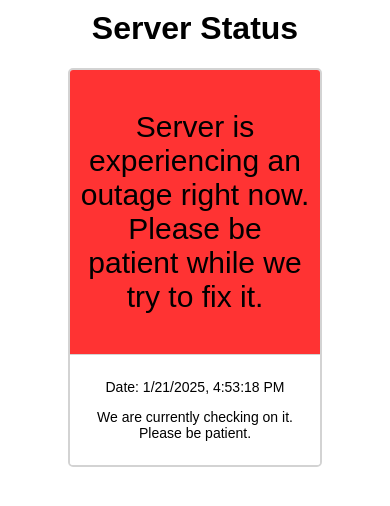
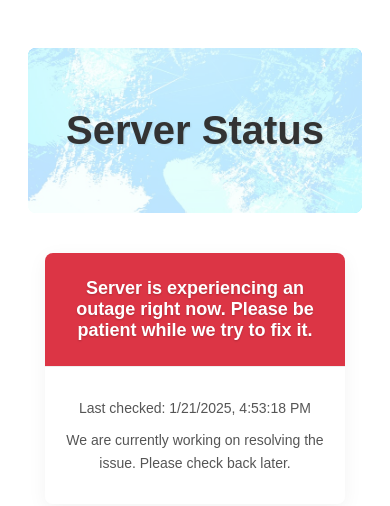
Before and after one commit to samueldervishi1/social-media-app, a React (Vite) app in the folder client/: page /health in a window 390 px wide. Shown: the top 506 px of the page. Built offline with nearby package versions, Linux system fonts and the light colour scheme; no server answers; a web font is replaced by a local one.

Commit message:
minor layout changes and fixes

```diff
--- a/client/src/assets/about.json
+++ b/client/src/assets/about.json
@@ -2,7 +2,7 @@
   "aboutApp": [
     {
       "id": 1,
-      "title": "Introduction to ChattrChattrChattr",
+      "title": "Introduction to Chattr",
       "content": "Chattr is an innovative social media platform designed to foster meaningful connections and enrich user experiences. Unlike traditional social networks, Chattr prioritizes creating a community where individuals can express themselves openly in a safe and supportive environment. Our mission is to empower users to share their thoughts, ideas, and experiences while cultivating a sense of belonging and connection within a positive digital space."
     },
     {
--- a/client/src/components/CommunityDetails.jsx
+++ b/client/src/components/CommunityDetails.jsx
@@ -3,7 +3,7 @@ import axios from 'axios';
 import { useParams } from 'react-router-dom';
 import { Modal } from 'react-bootstrap';
 import { IoCreateOutline } from 'react-icons/io5';
-import { FaFacebook, FaTwitter, FaInstagram, FaWhatsapp } from 'react-icons/fa';
+import { FaFacebook, FaTwitter, FaInstagram  } from 'react-icons/fa';
 import { TiArrowDownThick, TiArrowUpThick } from 'react-icons/ti';
 import placeHolderImage from '../assets/placeholder.png';
 import placeHolderLogo from '../assets/logo-placeholder-image.png';
@@ -553,13 +553,6 @@ const CommunityDetails = () => {
           <p>Share this community using the links below:</p>
           <div className={styles.share_links}>
             <a
-              href={`https://wa.me/?text=Check out this community: ${window.location.origin}/c/community/${community.name}`}
-              target='_blank'
-              rel='noopener noreferrer'
-            >
-              <FaWhatsapp /> WhatsApp
-            </a>
-            <a
               href={`https://www.facebook.com/sharer/sharer.php?u=${window.location.origin}/c/community/${community.name}`}
               target='_blank'
               rel='noopener noreferrer'
--- a/client/src/components/HealthCheck.jsx
+++ b/client/src/components/HealthCheck.jsx
@@ -66,16 +66,14 @@ const HealthCheck = () => {
 
   return (
     <div className={styles.container}>
-      <h1 className={styles.title}>Server Status</h1>
+      <div className={styles.h1_container}>
+        <h1 className={styles.title}>Server Status</h1>
+      </div>
 
       {isLoading ? (
         <div className={styles.loader}>
-          <img
-            src={loaderGif}
-            alt='Loading...'
-            style={{ width: '30px', height: '30px' }}
-          />
-          <p style={{ color: 'white' }}>Loading server status...</p>
+          <img src={loaderGif} alt='Loading...' className={styles.spinner} />
+          <p>Loading server status...</p>
         </div>
       ) : (
         <div className={styles.statusMessage}>
@@ -88,13 +86,25 @@ const HealthCheck = () => {
                 : styles.red
             }`}
           >
-            <p style={{ fontSize: 30, color: 'black' }}>{statusData.status}</p>
+            <p>{statusData.status}</p>
           </div>
 
           <div className={styles.statusDetails}>
-            <p>Date: {new Date().toLocaleString()}</p>
+            <p>Last checked: {new Date().toLocaleString()}</p>
             {statusData.color === 'red' && (
-              <p>We are currently checking on it. Please be patient.</p>
+              <p>
+                We are currently working on resolving the issue. Please check
+                back later.
+              </p>
+            )}
+            {statusData.color === 'yellow' && (
+              <p>
+                The server is operational but may experience intermittent
+                issues.
+              </p>
+            )}
+            {statusData.color === 'green' && (
+              <p>All systems are operational and running smoothly.</p>
             )}
           </div>
         </div>
--- a/client/src/styles/communitiesList.module.css
+++ b/client/src/styles/communitiesList.module.css
@@ -60,6 +60,11 @@ h1 {
   text-transform: none !important;
   font-weight: 500 !important;
   box-shadow: 0 2px 5px rgba(0, 0, 0, 0.1) !important;
+}
+
+.button_row{
+  gap: 10px;
+  display: flex;
 }
 
 .create_button:hover {
--- a/client/src/styles/healthcheck.module.css
+++ b/client/src/styles/healthcheck.module.css
@@ -1,44 +1,95 @@
+.container {
+  padding: 40px 20px;
+  max-width: 1200px;
+  margin: 0 auto;
+}
+
+.h1_container {
+  margin: 0 auto 40px auto;
+  background-image: url('../assets/background.jpg');
+  background-size: cover;
+  background-position: center;
+  padding: 80px 40px;
+  border-radius: 8px;
+  text-align: center;
+  position: relative;
+}
+
+.h1_container::before {
+  content: '';
+  position: absolute;
+  top: 0;
+  left: 0;
+  right: 0;
+  bottom: 0;
+  background: rgba(255, 255, 255, 0.7);
+  border-radius: 8px;
+}
+
 .title {
+  position: relative;
+  margin: 0;
+  color: #333;
+  font-size: 60px;
+  font-weight: 700;
+  text-shadow: 1px 1px 2px rgba(0, 0, 0, 0.1);
   text-align: center;
-  margin-top: 10px;
-  color: black;
 }
 
 .statusMessage {
-  border: 2px solid lightgrey;
-  border-radius: 5px;
-  color: black;
-  margin-top: 20px;
-  font-size: 14px;
-  width: 550px;
-  text-align: center;
+  background-color: white;
+  border-radius: 8px;
+  box-shadow: 0 5px 20px rgba(0, 0, 0, 0.05);
   overflow: hidden;
-  margin-left: auto;
-  margin-right: auto;
+  max-width: 700px;
+  margin: 0 auto;
+  transition: transform 0.3s ease, box-shadow 0.3s ease;
+}
+
+.statusMessage:hover {
+  transform: translateY(-5px);
+  box-shadow: 0 8px 25px rgba(0, 0, 0, 0.1);
 }
 
 .statusBanner {
-  padding: 10px;
+  padding: 25px;
   color: white;
+  text-align: center;
+  transition: all 0.3s ease;
+}
+
+.statusBanner p {
+  margin: 0;
+  font-size: 24px;
+  font-weight: 600;
+  color: white;
+  text-shadow: 0 1px 2px rgba(0, 0, 0, 0.2);
 }
 
 .statusBanner.green {
-  background-color: lightgreen;
+  background-color: #28a745;
 }
 
 .statusBanner.yellow {
-  background-color: orange;
+  background-color: #ffc107;
 }
 
 .statusBanner.red {
-  background-color: rgba(255, 0, 0, 0.8);
+  background-color: #dc3545;
 }
 
 .statusDetails {
-  padding: 10px;
+  padding: 20px;
   background-color: white;
-  color: black;
-  border-top: 1px solid lightgrey;
+  color: #555;
+  border-top: 1px solid #eee;
+  text-align: center;
+}
+
+.statusDetails p {
+  margin: 10px 0;
+  font-size: 16px;
+  line-height: 1.6;
 }
 
 .barsContainer {
@@ -55,17 +106,28 @@
   flex-direction: column;
   align-items: center;
   justify-content: center;
-  height: 150px;
+  height: 200px;
+  background-color: white;
+  border-radius: 8px;
+  box-shadow: 0 5px 20px rgba(0, 0, 0, 0.05);
+  max-width: 700px;
+  margin: 0 auto;
+  padding: 40px;
+}
+
+.loader p {
+  margin-top: 20px;
+  color: #555;
+  font-size: 18px;
 }
 
 .spinner {
   width: 40px;
   height: 40px;
-  border: 4px solid rgba(0, 0, 0, 0.1);
-  border-top-color: #3498db;
+  border: 4px solid rgba(29, 161, 242, 0.1);
+  border-top-color: #1da1f2;
   border-radius: 50%;
   animation: spin 1s linear infinite;
-  margin-bottom: 10px;
 }
 
 @keyframes spin {
@@ -128,24 +190,36 @@
   background-color: #dc3545;
 }
 
-
+/* Responsive adjustments */
 @media (max-width: 768px) {
-  .statusMessage {
-    display: block;
-    width: 400px;
-  }
-  .barsContainer {
-    display: none;
+  .h1_container {
+    padding: 60px 20px;
   }
 
+  .title {
+    font-size: 40px;
+  }
+
+  .statusBanner p {
+    font-size: 20px;
+  }
+
+  .statusMessage {
+    width: 90%;
+  }
+
+  .loader {
+    width: 90%;
+    padding: 30px;
+  }
 }
 
 @media (max-width: 480px) {
-  .statusMessage {
-    display: block;
-    width: 250px;
+  .statusBanner p {
+    font-size: 18px;
   }
-  .barsContainer {
-    display: none;
+
+  .statusDetails p {
+    font-size: 14px;
   }
 }
```
Also changed, not shown: client/src/components/CommunitiesList.jsx (+13 -21 lines), 2 other files (tests, documents, lock files or other folders).
